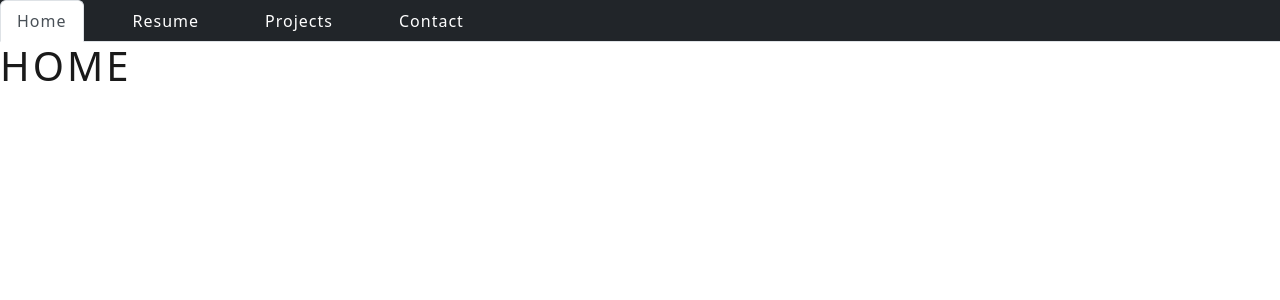
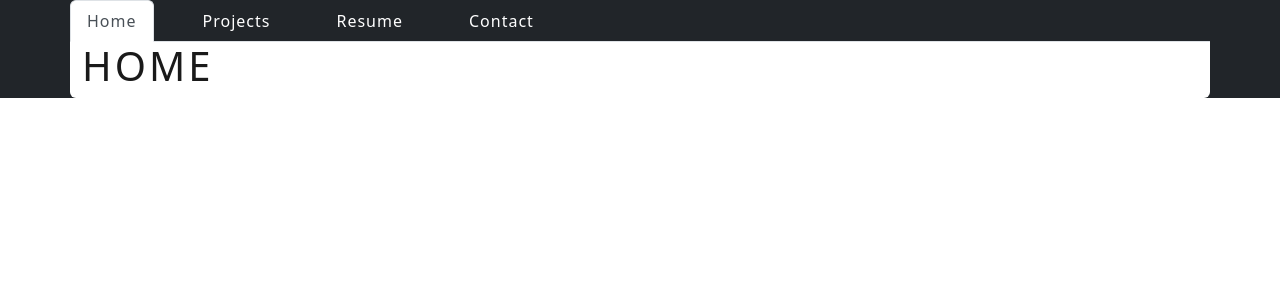
Before and after one commit to HaydenNease/react-portfolio, a React (Vite) app: page / in a window 1280 px wide. Shown: the top 300 px of the page. Built offline with nearby package versions, Linux system fonts and the light colour scheme.

Commit message:
getting there

```diff
--- a/src/App.jsx
+++ b/src/App.jsx
@@ -4,6 +4,6 @@ import './App.css'
 
 import PortfolioContainer from "./components/PortfolioContainer";
 
-const App = () => <PortfolioContainer />;
+const App = () => <PortfolioContainer/>;
 
 export default App
--- a/src/components/NavTabs/index.jsx
+++ b/src/components/NavTabs/index.jsx
@@ -1,46 +1,51 @@
 import React from 'react';
 import './style.css';
+import Row from "react-bootstrap/Row";
+import Col from "react-bootstrap/Col";
+import Navbar from "react-bootstrap/Navbar";
+import Nav from "react-bootstrap/Nav";
 
 function NavTabs({ currentPage, handlePageChange }) {
   return (
-    <ul className="nav nav-tabs bg-dark">
-      <li className="nav-item">
-        <a
+    <Row>
+      <Nav className="nav-tabs bg-dark p-0 flex-nowrap">
+        <Nav.Item>
+          <Nav.Link
             href="#home"
             onClick={() => handlePageChange('Home')}
             className={currentPage === 'Home' ? 'nav-link active' : 'nav-link'}
+          >Home
+          </Nav.Link>
+        </Nav.Item>
+        <Nav.Item>
+          <Nav.Link
+            href="#projects"
+            onClick={() => handlePageChange('Projects')}
+            className={currentPage === 'Projects' ? 'nav-link active' : 'nav-link'}
           >
-          Home
-        </a>
-      </li>
-      <li className="nav-item">
-        <a
+            Projects
+        </Nav.Link>
+      </Nav.Item>
+      <Nav.Item>
+        <Nav.Link
             href="#resume"
             onClick={() => handlePageChange('Resume')}
             className={currentPage === 'Resume' ? 'nav-link active' : 'nav-link'}
           >
             Resume
-        </a>
-      </li>
-      <li className="nav-item">
-        <a
-          href="#projects"
-          onClick={() => handlePageChange('Projects')}
-          className={currentPage === 'Projects' ? 'nav-link active' : 'nav-link'}
-        >
-          Projects
-        </a>
-      </li>
-      <li className="nav-item">
-        <a
+        </Nav.Link>
+      </Nav.Item>
+      <Nav.Item>
+        <Nav.Link
             href="#contact"
             onClick={() => handlePageChange('Contact')}
             className={currentPage === 'Contact' ? 'nav-link active' : 'nav-link'}
           >
             Contact
-        </a>
-      </li>
-    </ul>
+        </Nav.Link>
+      </Nav.Item>
+    </Nav>
+    </Row >
   );
 }
 
--- a/src/components/NavTabs/style.css
+++ b/src/components/NavTabs/style.css
@@ -1,3 +1,7 @@
 .nav-item a, .nav-item a:hover {
   color: white;
 }
+
+.nav-item a:hover {
+  background-color: #495057;
+}
--- a/src/components/PortfolioContainer.jsx
+++ b/src/components/PortfolioContainer/index.jsx
@@ -1,9 +1,12 @@
 import React, { useState } from 'react';
-import NavTabs from './NavTabs';
-import Home from './pages/Home';
-import Projects from './pages/Projects';
-import Resume from './pages/Resume';
-import Contact from './pages/Contact';
+import Container from 'react-bootstrap/Container';
+import Row from "react-bootstrap/Row";
+import Col from "react-bootstrap/Col";
+import NavTabs from '../NavTabs';
+import Home from '../pages/Home';
+import Projects from '../pages/Projects';
+import Resume from '../pages/Resume';
+import Contact from '../pages/Contact';
 
 export default function PortfolioContainer() {
   const [currentPage, setCurrentPage] = useState('Home');
@@ -25,11 +28,17 @@ export default function PortfolioContainer() {
   const handlePageChange = (page) => setCurrentPage(page);
 
   return (
-    <div>
+    <div className="bg-dark ">
       {/* We are passing the currentPage from state and the function to update it */}
-      <NavTabs currentPage={currentPage} handlePageChange={handlePageChange} />
-      {/* Here we are calling the renderPage method which will return a component  */}
-      {renderPage()}
+      <Container className="bg-white border-dark border-0 rounded">
+        <NavTabs currentPage={currentPage} handlePageChange={handlePageChange} />
+        <Row>
+          <Col className='container-fluid'>
+            {/* Here we are calling the renderPage method which will return a component  */}
+            {renderPage()}
+          </Col>
+        </Row>
+      </Container>
     </div>
   );
 }
--- a/src/components/pages/Contact/index.jsx
+++ b/src/components/pages/Contact/index.jsx
@@ -1,10 +1,94 @@
+import React, { useState } from 'react';
+import './style.css';
+
+// Here we import a helper function that will check if the email is valid
+import { checkMessage, validateEmail } from '../../../utils/helpers';
+
 function Contact() {
+  // Create state variables for the fields in the form
+  // We are also setting their initial values to an empty string
+  const [email, setEmail] = useState('');
+  const [userName, setUserName] = useState('');
+  const [message, setMessage] = useState('');
+  const [errorMessage, setErrorMessage] = useState('');
+
+  const handleInputChange = (e) => {
+    // Getting the value and name of the input which triggered the change
+    const { target } = e;
+    const inputType = target.name;
+    const inputValue = target.value;
+
+    // Based on the input type, we set the state of either email, username, and message
+    if (inputType === 'email') {
+      setEmail(inputValue);
+    } else if (inputType === 'userName') {
+      setUserName(inputValue);
+    } else {
+      setMessage(inputValue);
+    }
+  };
+
+  const handleContactSubmit = (e) => {
+    // Preventing the default behavior of the form submit (which is to refresh the page)
+    e.preventDefault();
+
+    // First we check to see if the email is not valid or if the userName is empty. If so we set an error message to be displayed on the page.
+    if (!validateEmail(email) || !userName) {
+      setErrorMessage('Email or username is invalid');
+      // We want to exit out of this code block if something is wrong so that the user can correct it
+      return;
+      // Then we check to see if the message is not valid. If so, we set an error message regarding the message.
+    }
+    if (!checkMessage(message)) {
+      setErrorMessage(
+        `Message is required`
+      );
+      return;
+    }
+    setErrorMessage(
+      `Success! Thank you, ${userName}`
+    );
+
+    // If everything goes according to plan, we want to clear out the input after a successful registration.
+    setUserName('');
+    setMessage('');
+    setEmail('');
+  };
 
   return (
     <div>
-      <h1>Contact</h1>
+      <h3>Send me an email!</h3>
+      <form className="form">
+        <input
+          value={userName}
+          name="userName"
+          onChange={handleInputChange}
+          type="text"
+          placeholder="name"
+        />
+        <input
+          value={email}
+          name="email"
+          onChange={handleInputChange}
+          type="email"
+          placeholder="email"
+        />
+        <textarea
+          value={message}
+          name="message"
+          onChange={handleInputChange}
+          type="text"
+          placeholder="Message"
+        />
+        <button type="button" onClick={handleContactSubmit}>Submit</button>
+      </form>
+      {errorMessage && (
+        <div>
+          <p className="error-text">{errorMessage}</p>
+        </div>
+      )}
     </div>
-  )
+  );
 }
 
-export default Contact
+export default Contact;
--- /dev/null
+++ b/src/components/pages/Contact/style.css
@@ -0,0 +1,24 @@
+
+
+.form {
+  margin: 20px;
+}
+
+.form input {
+  display: block;
+  margin-top: 5px;
+  margin-bottom: 5px;
+  width: 100%;
+  background-color: #212529;
+}
+
+.form textarea {
+  width: 100%;
+  height: 200px;
+  color: white;
+  background-color: #212529;
+}
+
+.form textarea::placeholder, .form input::placeholder {
+  color: white;
+}
--- a/src/components/pages/Projects/index.jsx
+++ b/src/components/pages/Projects/index.jsx
@@ -1,5 +1,4 @@
 import ProjectList from "./projectList";
-import Row from "react-bootstrap/Row";
 
 const Projects = () => {
 
--- a/src/index.css
+++ b/src/index.css
@@ -27,8 +27,6 @@ body {
   margin: 0;
   display: flex;
   place-items: center;
-  min-width: 320px;
-  min-height: 100vh;
 }
 
 /* h1 {
--- /dev/null
+++ b/src/utils/helpers.js
@@ -0,0 +1,12 @@
+export function validateEmail(email) {
+  const re = /^(([^<>()[\]\\.,;:\s@"]+(\.[^<>()[\]\\.,;:\s@"]+)*)|(".+"))@((\[[0-9]{1,3}\.[0-9]{1,3}\.[0-9]{1,3}\.[0-9]{1,3}\])|(([a-zA-Z\-0-9]+\.)+[a-zA-Z]{2,}))$/;
+  return re.test(String(email).toLowerCase());
+}
+
+export function checkMessage(input) {
+  const message = /\w/;
+  if (input.match(message)) {
+    return true;
+  }
+  return false;
+}
```
Also changed, not shown: src/components/PortfolioContainer/style.css (added). Lines whose indentation alone changed are shown as unchanged.
